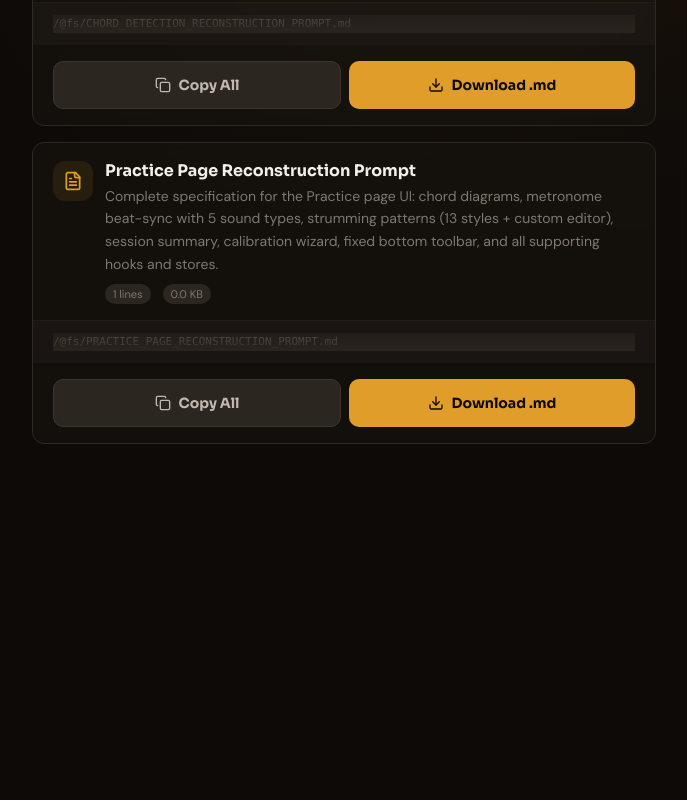
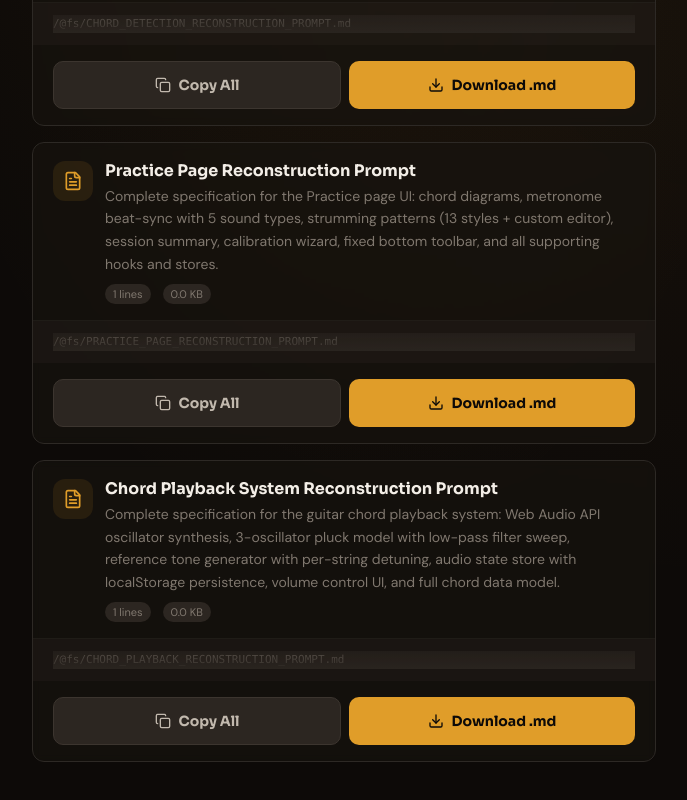
Before and after one commit to randysoller/FretMaster, a React (Vite) app: page /export in a window 1280 px wide. Shown: the part 764-1564 px from the top of the page, without its empty margins (296-983 px from the left). Before the commit the page ends 1256 px from the top, so only its background shows below. Built offline with nearby package versions, Linux system fonts and the light colour scheme.

Commit message:
Create Chord Playback System reconstruction prompt

```diff
--- a/src/pages/ExportPrompts.tsx
+++ b/src/pages/ExportPrompts.tsx
@@ -7,6 +7,7 @@ import { toast } from 'sonner';
 import tunerPromptRaw from '../../TUNER_RECONSTRUCTION_PROMPT.md?raw';
 import chordDetectionPromptRaw from '../../CHORD_DETECTION_RECONSTRUCTION_PROMPT.md?raw';
 import practicePagePromptRaw from '../../PRACTICE_PAGE_RECONSTRUCTION_PROMPT.md?raw';
+import chordPlaybackPromptRaw from '../../CHORD_PLAYBACK_RECONSTRUCTION_PROMPT.md?raw';
 
 interface ExportCardProps {
   title: string;
@@ -162,6 +163,12 @@ export default function ExportPrompts() {
             content={practicePagePromptRaw}
             filename="PRACTICE_PAGE_RECONSTRUCTION_PROMPT.md"
           />
+          <ExportCard
+            title="Chord Playback System Reconstruction Prompt"
+            description="Complete specification for the guitar chord playback system: Web Audio API oscillator synthesis, 3-oscillator pluck model with low-pass filter sweep, reference tone generator with per-string detuning, audio state store with localStorage persistence, volume control UI, and full chord data model."
+            content={chordPlaybackPromptRaw}
+            filename="CHORD_PLAYBACK_RECONSTRUCTION_PROMPT.md"
+          />
         </div>
       </div>
     </div>
```
Also changed, not shown: 1 other file (tests, documents, lock files or other folders).
